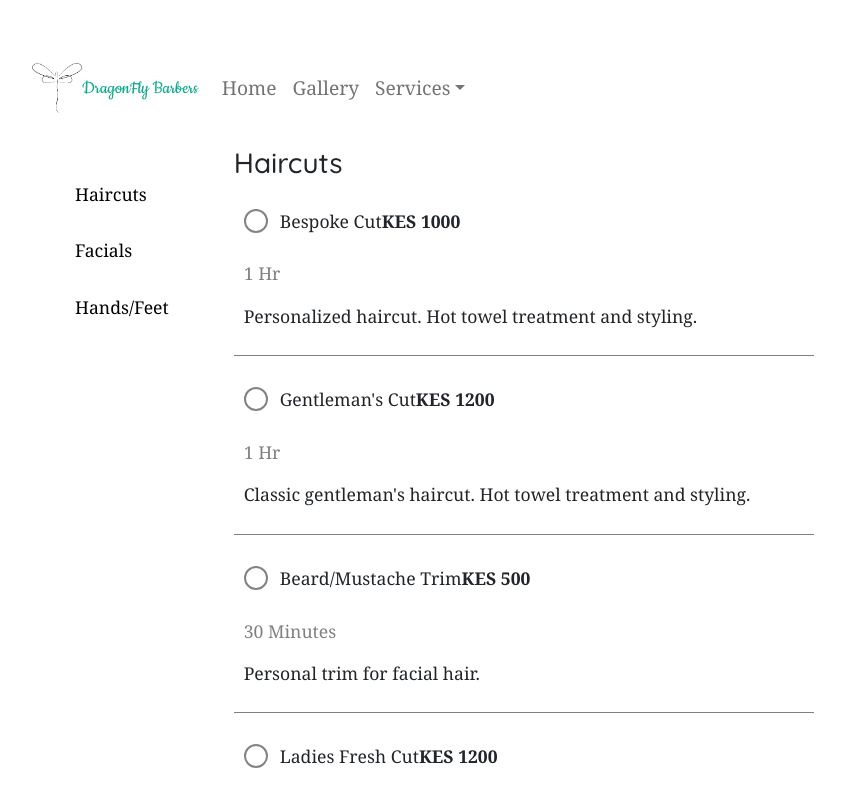
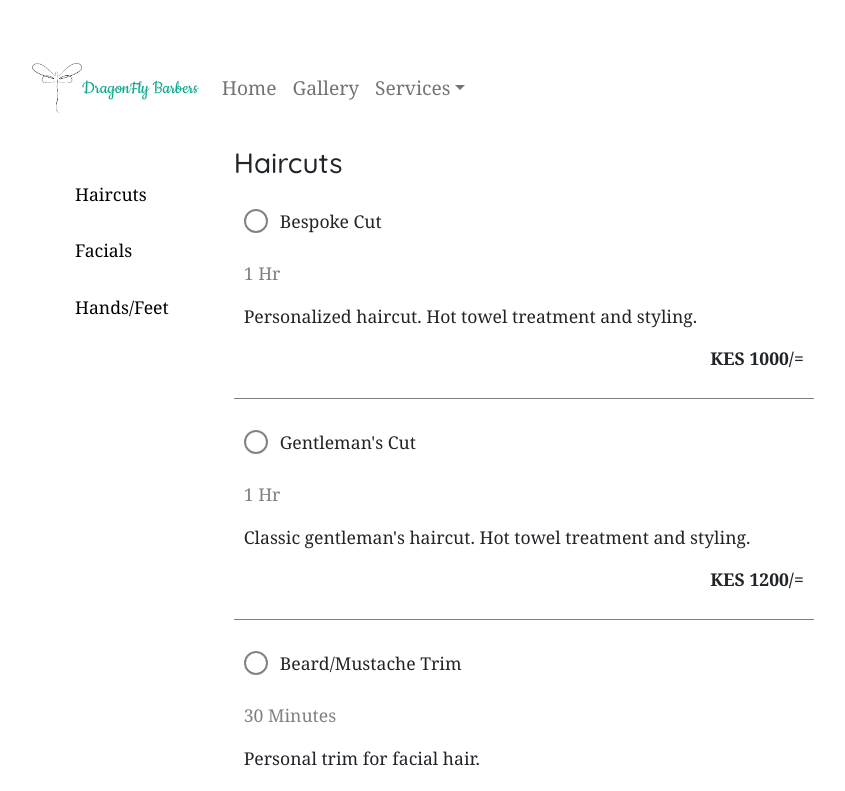
Before and after one commit to waynemorphic/dragonfly-barbershop, a React (Vite) app: page /booking in a window 1280 px wide. Shown: the top 791 px of the page, without its empty margins (44-889 px from the left). Built offline with nearby package versions, Linux system fonts and the light colour scheme.

Commit message:
:sparkles: Update: Radio buttons colors and menu styling fix

```diff
--- a/src/pages/booking/Booking.css
+++ b/src/pages/booking/Booking.css
@@ -68,12 +68,6 @@
     cursor: pointer;
 }
 
-/* span element for prices */
-.selection span {
-    font-weight: bold;
-    float: inline-end;
-}
-
 /* muted color for time */
 .time {
     color: gray;
@@ -129,11 +123,9 @@
         transform: scale(2);
         margin-bottom: 15px;
     }
-
-
 }
 
-
+/*RadioButton component styling*/
 .radio-btn {
     height: 20px;
     width: 20px;
@@ -148,7 +140,7 @@
     height: 14px;
     width: 14px;
     border-radius: 50%;
-    background-color: #838383;
+    background-color: #0FA98D;
     position: absolute;
     top: 50%;
     left: 50%;
@@ -171,7 +163,12 @@
     gap: 12px;
 }
 
-.radio-btn-box .name-and-price,
+.radio-btn-box .name, .price,
 .desc {
     user-select: none;
 }
+
+.price {
+    font-weight: bold;
+    text-align: right;
+}
--- a/src/pages/booking/checkout/Cart.css
+++ b/src/pages/booking/checkout/Cart.css
@@ -61,8 +61,6 @@
     margin-left: 12px;
     border: none;
     background: none;
-
-
 }
 
 .delete-btn svg{
--- a/src/pages/booking/choices/RadioButton.jsx
+++ b/src/pages/booking/choices/RadioButton.jsx
@@ -26,13 +26,14 @@ const RadioButton = ({ name, price, time, desc, toggleBooking, isInCart }) => {
         />
 
         <span className="radio-btn"></span>
-        <div className="name-and-price">
-          {name} <span>KES {price}</span>
+        <div className="name">
+          {name}
         </div>
       </div>
       <br />
       <p className="time">{time}</p>
       <p className="desc">{desc}</p>
+      <p className="price">KES {price}/=</p>
     </label>
   );
 };
```
